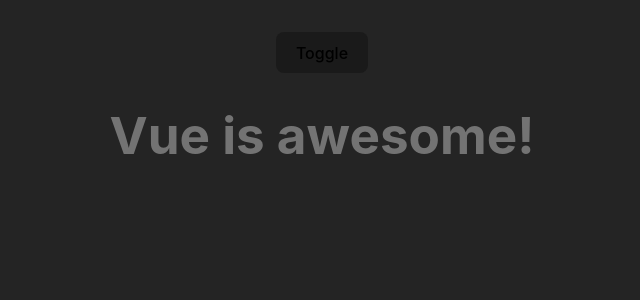
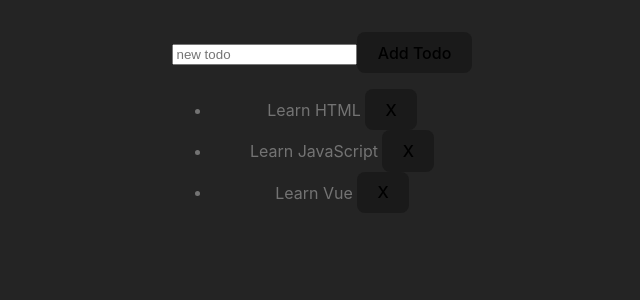
Before and after one commit to leblancr/vue-tutorial, a Vue app: page / in a window 1280 px wide. Shown: the top 300 px of the page, without its empty margins (318-958 px from the left). Built offline with nearby package versions, Linux system fonts and the light colour scheme.

Commit message:
finished 7 List Rendering

```diff
--- a/src/components/HelloWorld.vue
+++ b/src/components/HelloWorld.vue
@@ -1,15 +1,37 @@
 <script setup>
 import { ref } from 'vue'
 
-const awesome = ref(true)
+// give each todo a unique id
+let id = 0
 
-function toggle() {
-  awesome.value = !awesome.value
+const newTodo = ref('')
+const todos = ref([
+  { id: id++, text: 'Learn HTML' },
+  { id: id++, text: 'Learn JavaScript' },
+  { id: id++, text: 'Learn Vue' }
+])
+
+// push a dictionary on with two items
+function addTodo() {
+  todos.value.push({ id: id++, text: newTodo.value })
+  newTodo.value = ''
+}
+
+// a new list without todo
+function removeTodo(todo) {
+  todos.value = todos.value.filter((t) => t !== todo)
 }
 </script>
 
 <template>
-  <button @click="toggle">Toggle</button>
-  <h1 v-if="awesome">Vue is awesome!</h1>
-  <h1 v-else>Oh no 😢</h1>
+  <form @submit.prevent="addTodo">
+    <input v-model="newTodo" required placeholder="new todo">
+    <button>Add Todo</button>
+  </form>
+  <ul>
+    <li v-for="todo in todos" :key="todo.id">
+      {{ todo.text }}
+      <button @click="removeTodo(todo)">X</button>
+    </li>
+  </ul>
 </template>
```
